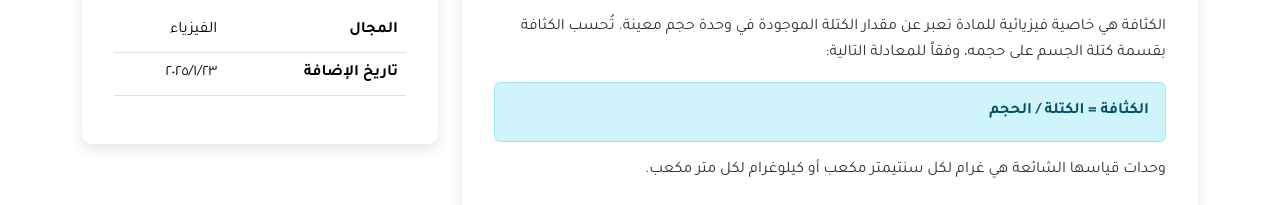
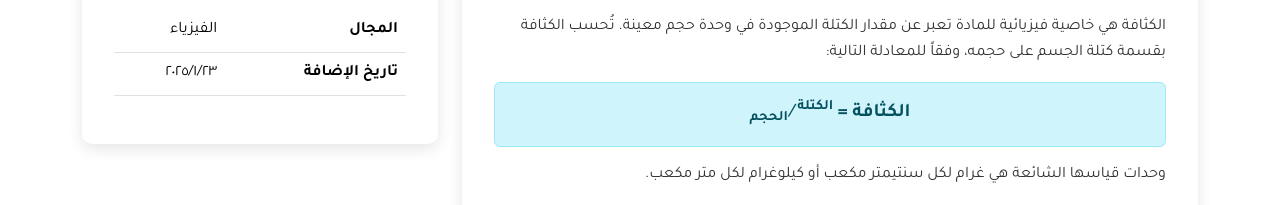
Before and after one commit to alhuwaidias-arch/Infirad-Diwan, a plain HTML site: page term-density.html in a window 1280 px wide. Shown: the part 485-690 px from the top of the page. Drawn offline with nearby package versions, Linux system fonts and the light colour scheme.

Commit message:
تحسين عرض معادلة الكثافة بصيغة كسرية
✅ التحديث:
- تحويل المعادلة من: الكثافة = الكتلة / الحجم
- إلى صيغة كسرية: الكثافة = الكتلة ÷ الحجم (بسط/مقام)

✅ التحسينات:
- استخدام <sup> و <sub> لعرض البسط والمقام
- إضافة text-center للمحاذاة
- زيادة حجم الخط (1.2rem)
- استخدام رمز القسمة الكسري (⁄)

📊 الملف المحدث:
- term-density.html ✅

🎯 النتيجة:
- معادلة أوضح وأسهل للفهم
- عرض رياضي احترافي
- تجربة تعليمية محسّنة

```diff
--- a/term-density.html
+++ b/term-density.html
@@ -85,8 +85,8 @@
                     <div class="term-section">
                         <h2 class="term-section-title">التعريف العلمي</h2>
                         <p>الكثافة هي خاصية فيزيائية للمادة تعبر عن مقدار الكتلة الموجودة في وحدة حجم معينة. تُحسب الكثافة بقسمة كتلة الجسم على حجمه، وفقاً للمعادلة التالية:</p>
-                        <div class="alert alert-info">
-                            <strong>الكثافة = الكتلة / الحجم</strong>
+                        <div class="alert alert-info text-center">
+                            <strong style="font-size: 1.2rem;">الكثافة = <sup>الكتلة</sup>⁄<sub>الحجم</sub></strong>
                         </div>
                         <p>وحدات قياسها الشائعة هي غرام لكل سنتيمتر مكعب أو كيلوغرام لكل متر مكعب.</p>
                         <div class="term-image-large">
```
